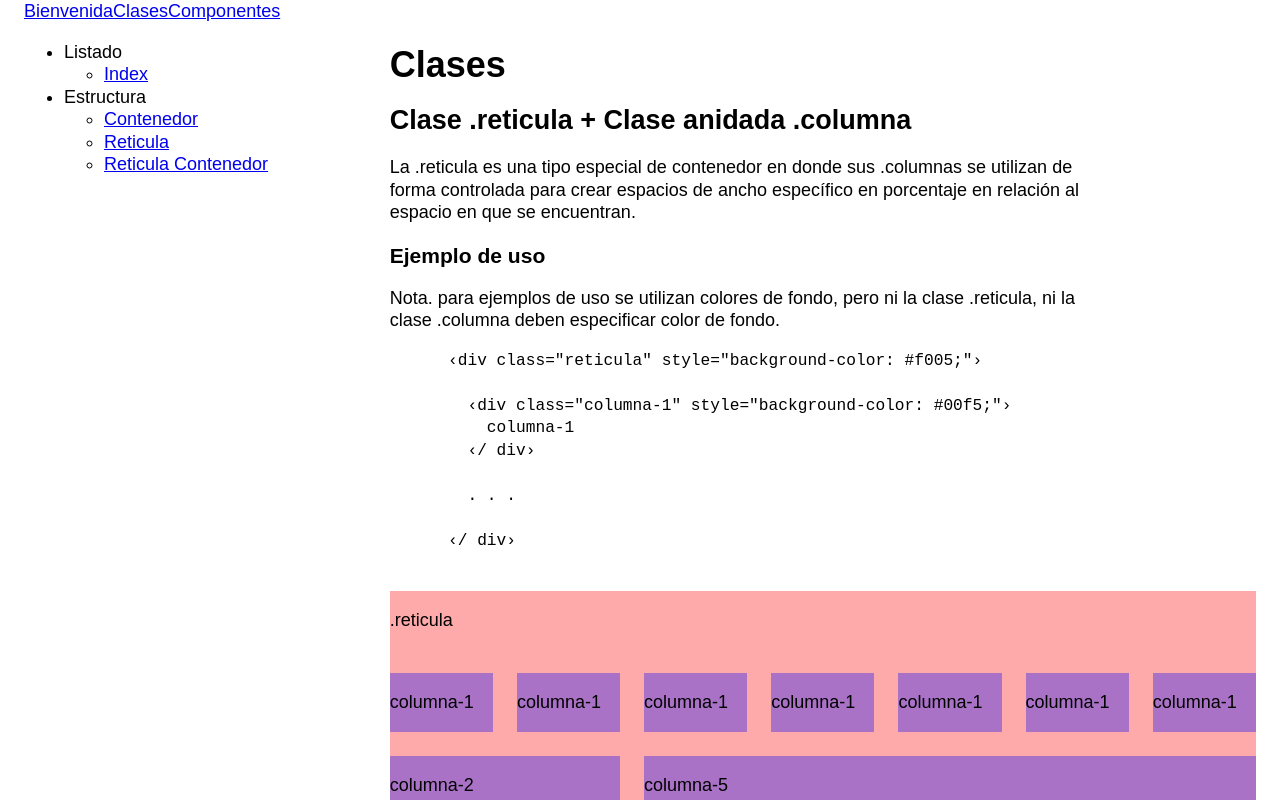
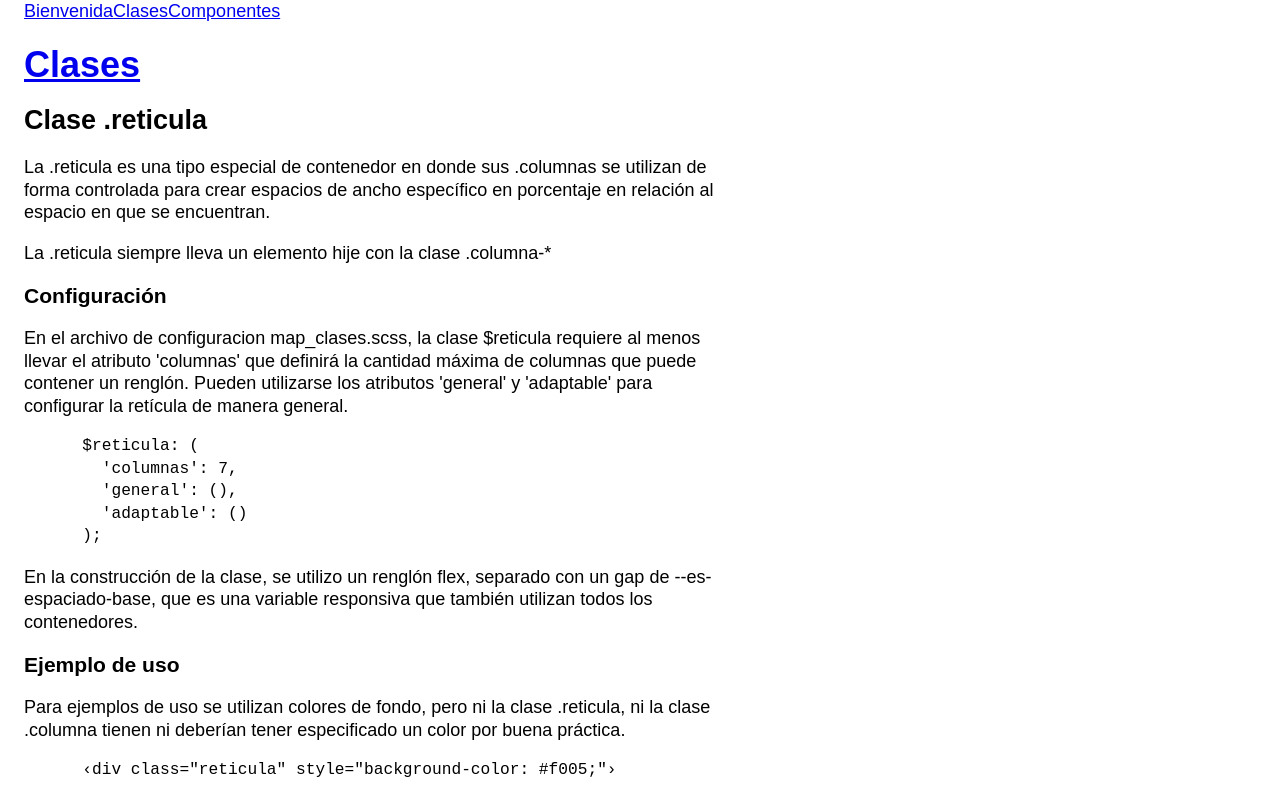
Before and after one commit to flkt/esparragus, a Vue app: page /clases/reticula in a window 1280 px wide. Shown: the top 800 px of the page. Built offline with nearby package versions, Linux system fonts and the light colour scheme.

Commit message:
actualizacion contenedor-reticula doc

```diff
--- a/src/vistas/clases/ClasesIndex.vue
+++ b/src/vistas/clases/ClasesIndex.vue
@@ -11,8 +11,8 @@ import { RouterLink } from 'vue-router'
     <h2>Estructura</h2>
     <div class="reticula">
       <RouterLink :to="{name: 'Contenedor'}" class="columna-1">Contenedor</RouterLink>
+      <RouterLink :to="{name: 'Contenedor Reticula'}" class="columna-1">Contenedor Reticula</RouterLink>
       <RouterLink :to="{name: 'Reticula'}" class="columna-1">Reticula</RouterLink>
-      <RouterLink :to="{name: 'Reticula Contenedor'}" class="columna-1">Reticula Contenedor</RouterLink>
     </div>
   </div>
 </template>
--- a/src/vistas/clases/ClasesMain.vue
+++ b/src/vistas/clases/ClasesMain.vue
@@ -3,30 +3,12 @@ import { RouterLink, RouterView } from 'vue-router'
 </script>
 
 <template>
-  <main class="contenedor reticula">
+  <main class="contenedor">
 
-    <div class="columna-2">
-      <ul>
-        <li>
-          Listado
-          <ul>
-            <li><RouterLink :to="{name: 'Clases'}">Index</RouterLink></li>
-          </ul>
-        </li>
-        <li>
-          Estructura
-          <ul>
-            <li><RouterLink :to="{name: 'Contenedor'}">Contenedor</RouterLink></li>
-            <li><RouterLink :to="{name: 'Reticula'}">Reticula</RouterLink></li>
-            <li><RouterLink :to="{name: 'Reticula Contenedor'}">Reticula Contenedor</RouterLink></li>
-          </ul>
-        </li>
-      </ul>
-    </div>
-    <div class="columna-5">
-      <h1>Clases</h1>
+
+      <h1><RouterLink :to="{name: 'Clases'}">Clases</RouterLink></h1>
       <router-view />
-    </div>
+
 
   </main>
 </template>
--- a/src/vistas/clases/ReticulaContenedorArticle.vue
+++ b/src/vistas/clases/ContenedorReticulaArticle.vue
@@ -2,7 +2,7 @@
 
 <template>
   <article>
-    <h2>Clase .reticula unida al .contenedor</h2>
+    <h2>Clase .contenedor.reticula</h2>
     <p>
       Cuando se utilizan la clase contenedor y reticula en el mismo elemento,
       se crea una combinacion de ambas clases para formar una reticula con los margenes
--- a/src/vistas/clases/ReticulaArticle.vue
+++ b/src/vistas/clases/ReticulaArticle.vue
@@ -2,16 +2,37 @@
 
 <template>
   <article>
-    <h2>Clase .reticula + Clase anidada .columna</h2>
+    <h2>Clase .reticula</h2>
     <p>
       La .reticula es una tipo especial de contenedor en donde sus .columnas
       se utilizan de forma controlada para crear espacios de ancho específico
       en porcentaje en relación al espacio en que se encuentran.
     </p>
+    <p>
+      La .reticula siempre lleva un elemento hije con la clase .columna-*
+    </p>
+    <h3>Configuración</h3>
+    <p>
+      En el archivo de configuracion map_clases.scss, la clase $reticula requiere
+      al menos llevar el atributo 'columnas' que definirá la cantidad máxima de
+      columnas que puede contener un renglón. Pueden utilizarse los atributos
+      'general' y 'adaptable' para configurar la retícula de manera general.
+    </p>
+    <pre>
+      $reticula: (
+        'columnas': 7,
+        'general': (),
+        'adaptable': ()
+      );</pre>
+    <p>
+      En la construcción de la clase, se utilizo un renglón flex, separado con un gap
+      de --es-espaciado-base, que es una variable responsiva que también utilizan
+      todos los contenedores.
+    </p>
     <h3>Ejemplo de uso</h3>
     <p>
-      Nota. para ejemplos de uso se utilizan colores de fondo, pero ni la clase .reticula,
-      ni la clase .columna deben especificar color de fondo.
+      Para ejemplos de uso se utilizan colores de fondo, pero ni la clase .reticula,
+      ni la clase .columna tienen ni deberían tener especificado un color por buena práctica.
     </p>
     <pre>
       &lsaquo;div class="reticula" style="background-color: #f005;"&rsaquo;
```
